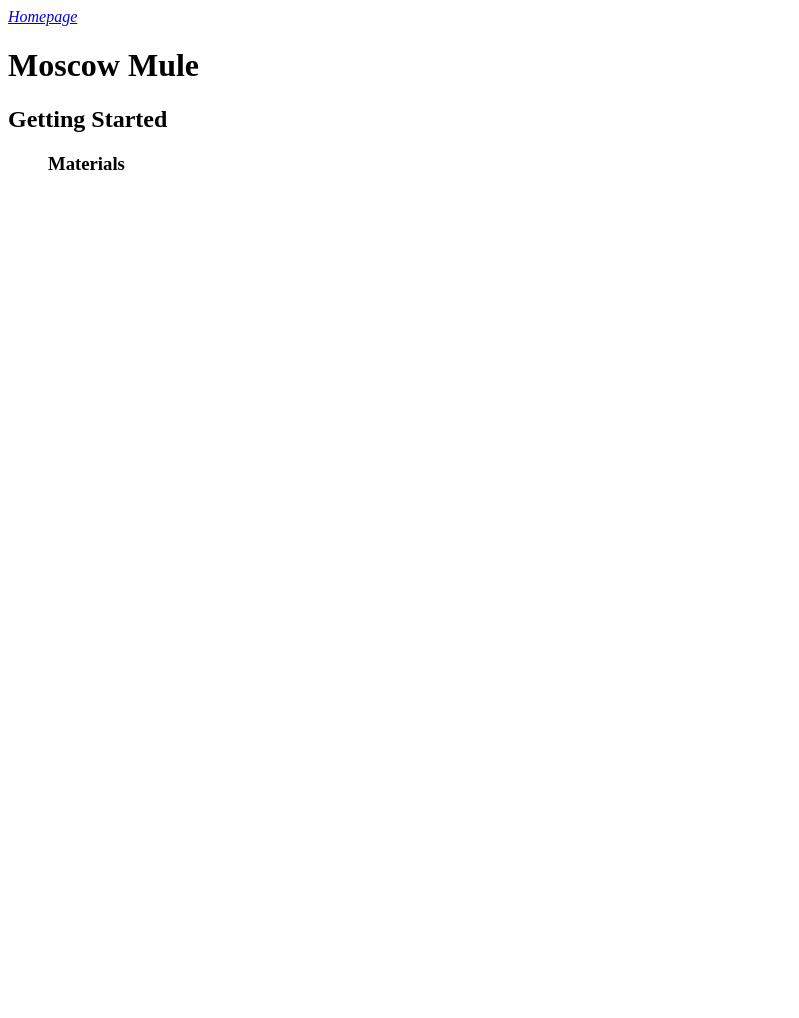
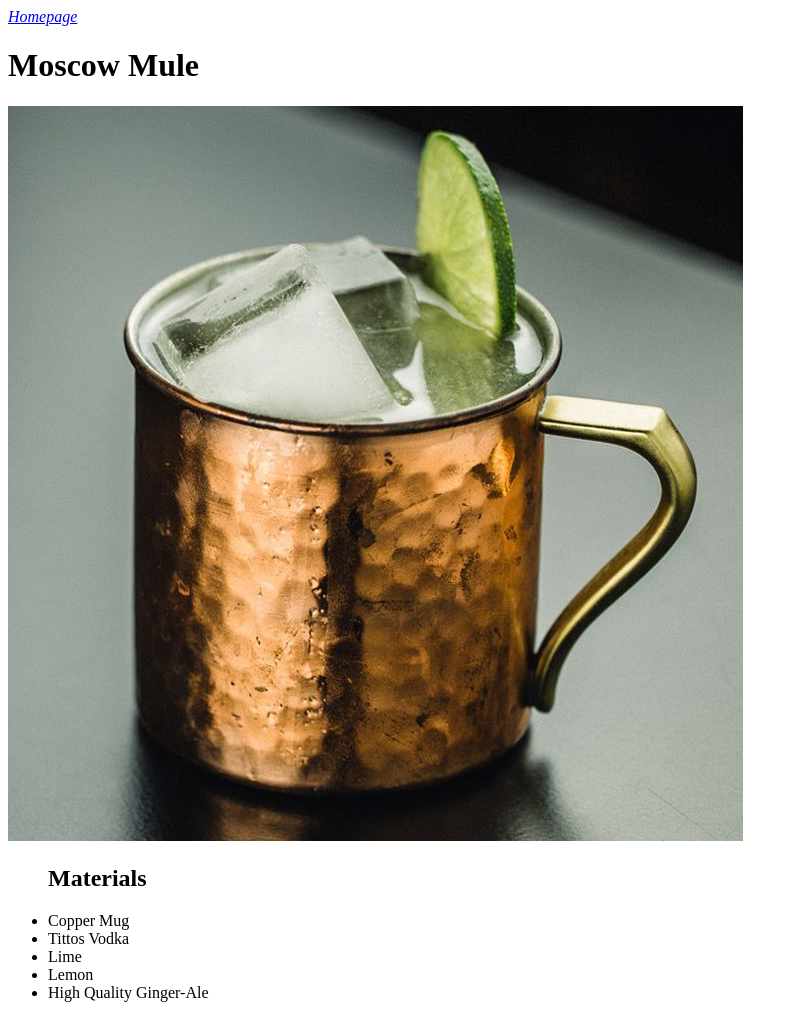
Before and after one commit to SNTNCode/odin-recipes, a plain HTML site: page recipes/moscow-mule/moscow-mule-recipe.html in a window 1280 px wide. Shown: the whole page, without its empty margins (0-799 px from the left). Before the commit the page ends 800 px from the top, so only its background shows below. Drawn offline with Linux system fonts and the light colour scheme.

Commit message:
Added image for moscow mule, added materials list for moscow mule. changed formatting of homepage

```diff
--- a/recipes/moscow-mule/moscow-mule-recipe.html
+++ b/recipes/moscow-mule/moscow-mule-recipe.html
@@ -7,11 +7,14 @@
     <body>
         <a href="../../index.html"><em>Homepage</em></a>
         <h1>Moscow Mule</h1>
-            <h2>Getting Started</h2>
-                <ul><h3>Materials</h3>
-
-
-                </ul>
+        <img src="../../images/moscow-mule.jpeg" alt="A copper mug filled with a citrusy vodka cocktail, garnished with a lime wheel">
+        <ul><h2>Materials</h2>
+            <li>Copper Mug</li>
+            <li>Tittos Vodka</li>
+            <li>Lime</li>
+            <li>Lemon</li>
+            <li>High Quality Ginger-Ale</li>
+        </ul>
     </body>
 
 
```
Also changed, not shown: index.html (+3 -3 lines), images/moscow-mule.jpeg (added).
